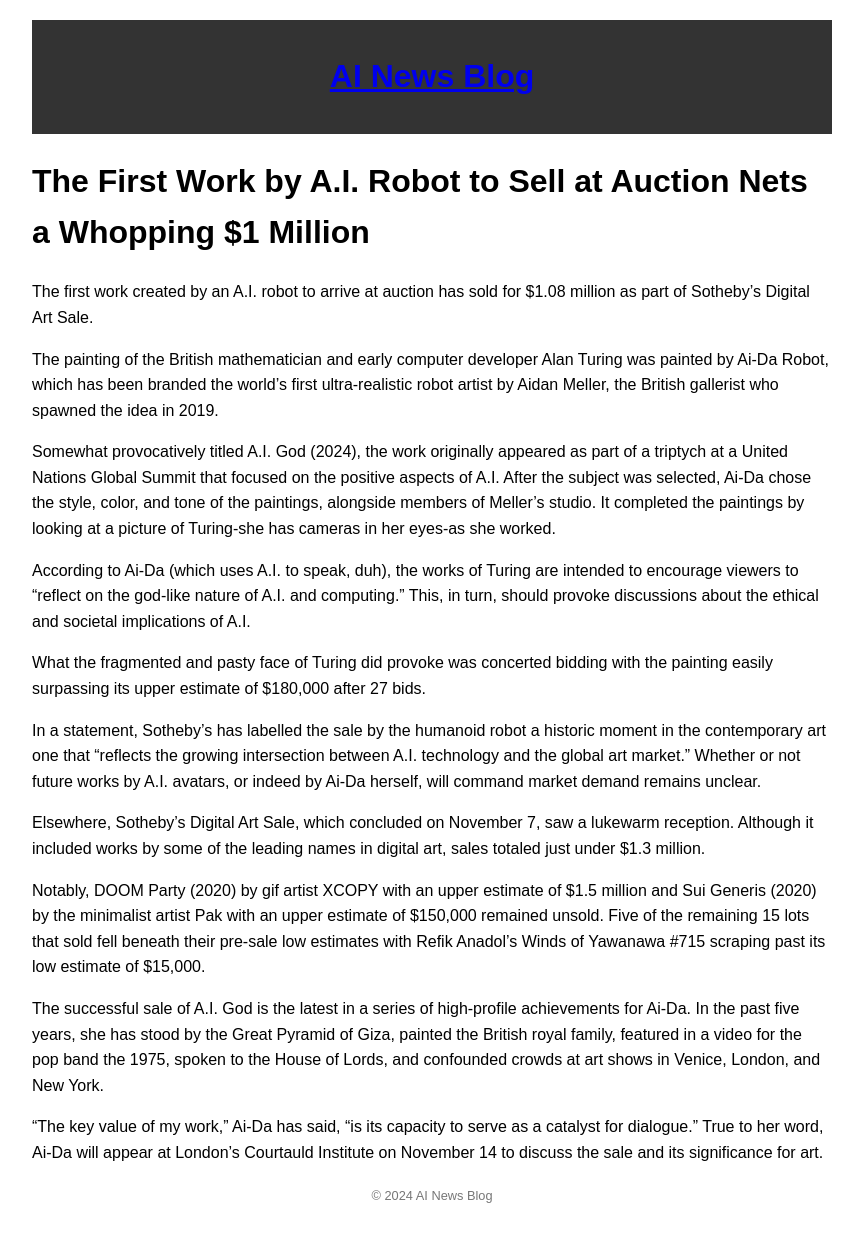
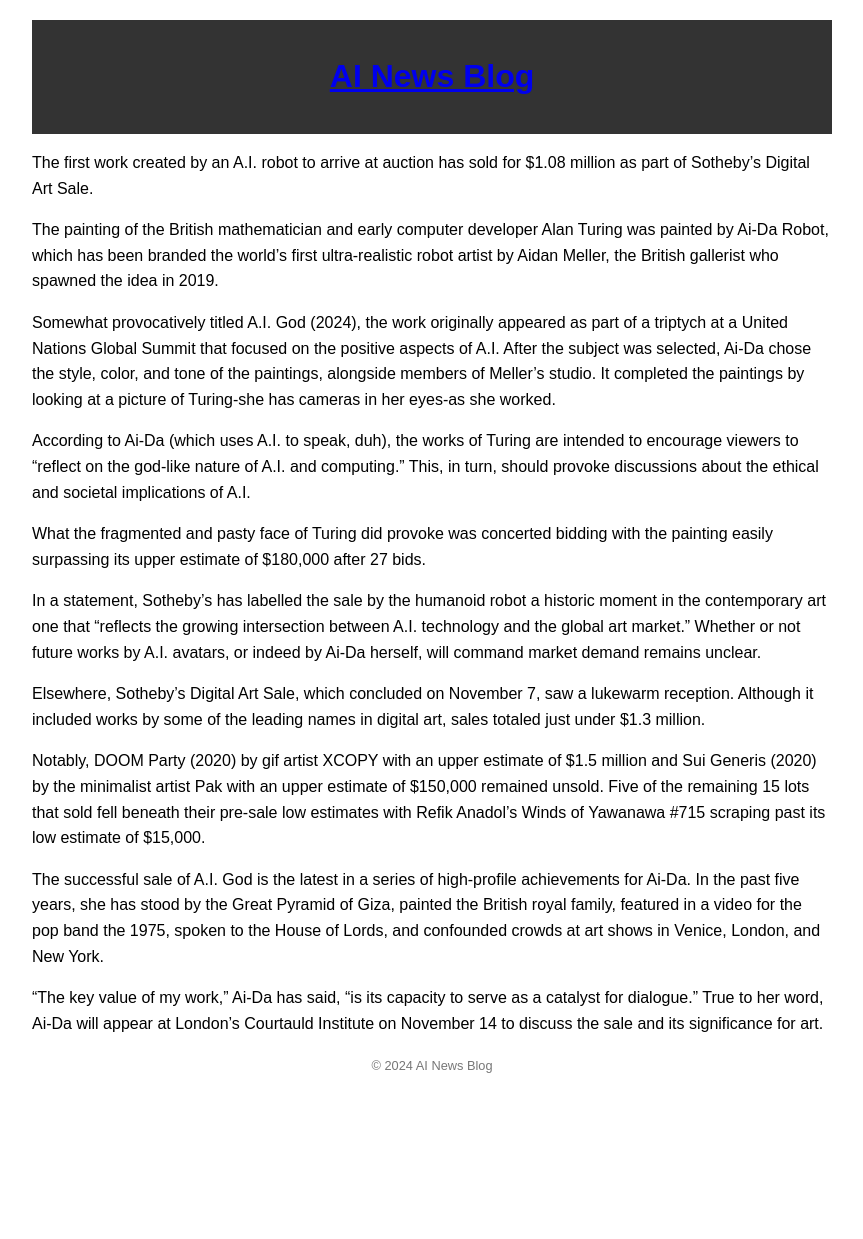
Before and after one commit to aiassistantnews/aiassistantnews.github.io, a Jekyll site: the page built from _posts/2024-09-29-second-post.md, in a window 1280 px wide. Shown: the whole page, without its empty margins (208-1071 px from the left). Built offline with Jekyll 4.4.1, drawn with Linux system fonts in a browser that asks for light colours; after the commit the page ends 1110 px from its top, so only the background shows below that.

Commit message:
Remove title in md for posts

```diff
--- a/_posts/2024-09-29-second-post.md
+++ b/_posts/2024-09-29-second-post.md
@@ -3,8 +3,6 @@
 title: "Second post"
 date: 2024-11-10
 ---
-
-# The First Work by A.I. Robot to Sell at Auction Nets a Whopping $1 Million
 
 The first work created by an A.I. robot to arrive at auction has sold for $1.08 million as part of Sotheby's Digital Art Sale.
 
```
Also changed, not shown: _posts/2024-09-29-and-so-it-begins.md (+0 -2 lines).
